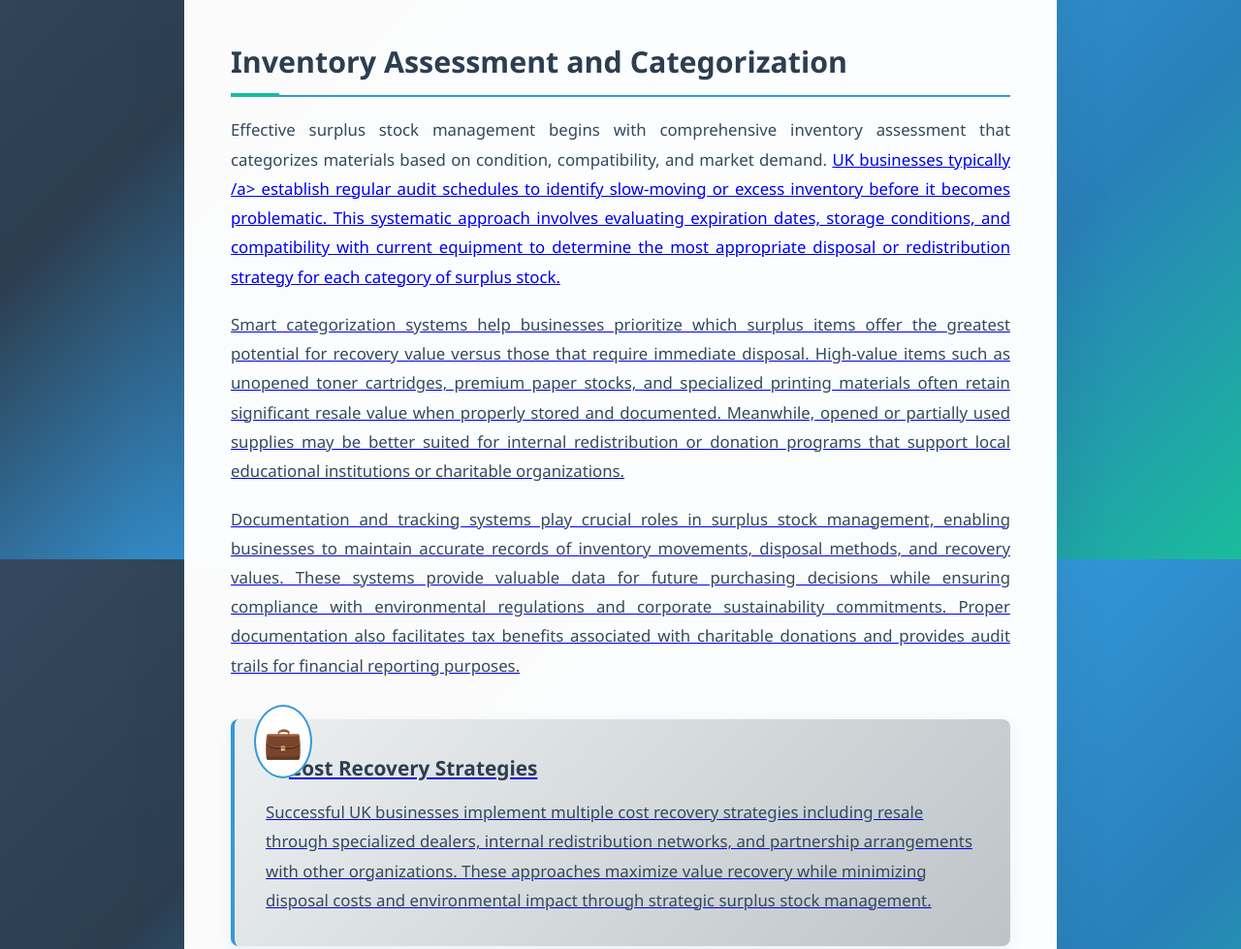
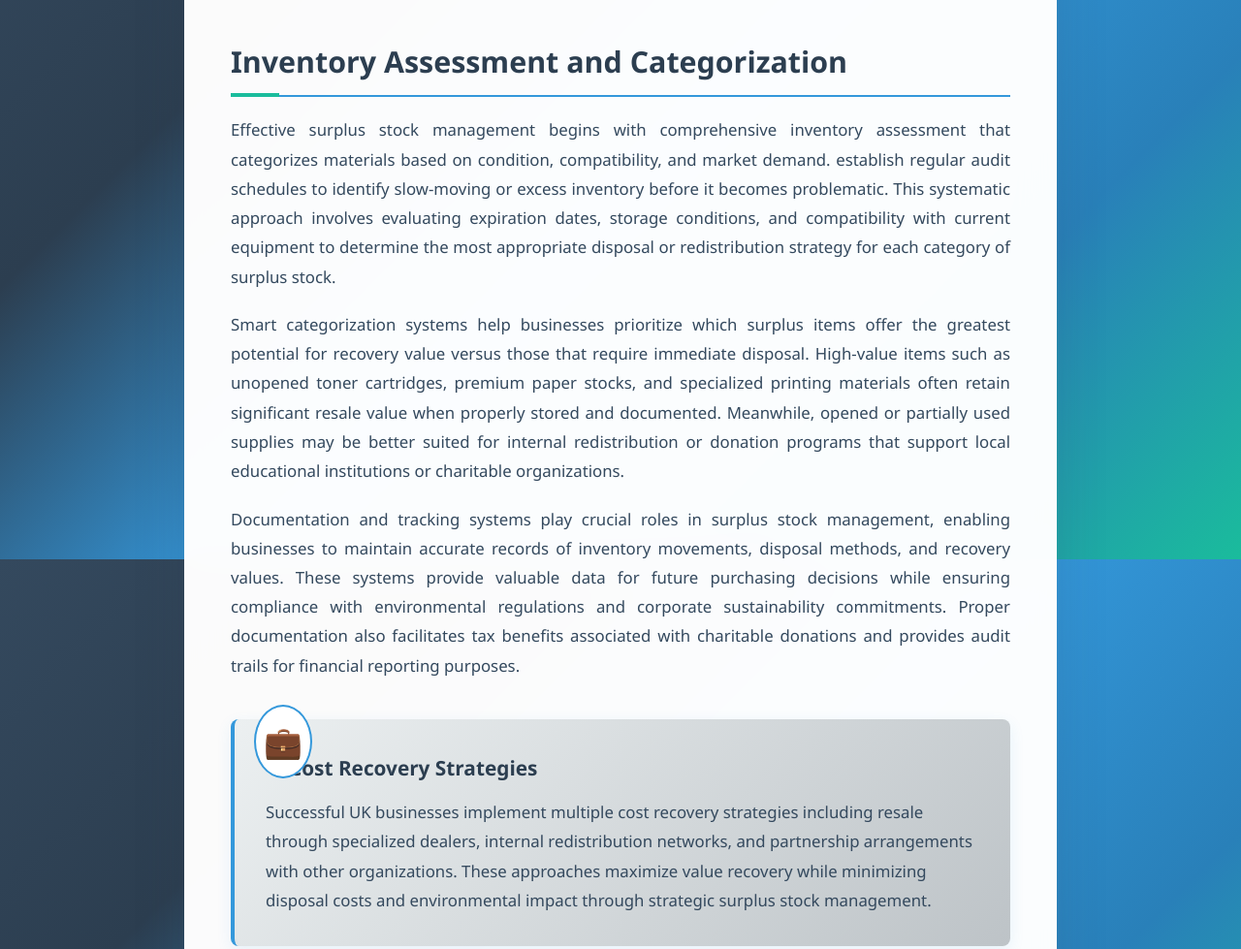
Before and after one commit to Baber534/sell-ink-cartridges, a plain HTML site: page index.html in a window 1280 px wide. Shown: the part 1023-2002 px from the top of the page at 97% size. Drawn offline with Linux system fonts and the light colour scheme.

Commit message:
Update index.html

```diff
--- a/index.html
+++ b/index.html
@@ -399,7 +399,7 @@ body::after {
 
     <section id="strategies" class="content-section">
       <h2>Inventory Assessment and Categorization</h2>
-      <p>Effective surplus stock management begins with comprehensive inventory assessment that categorizes materials based on condition, compatibility, and market demand. <a href="https://selltonerinuk.netlify.app/" lang="en">  UK businesses typically  /a> establish regular audit schedules to identify slow-moving or excess inventory before it becomes problematic. This systematic approach involves evaluating expiration dates, storage conditions, and compatibility with current equipment to determine the most appropriate disposal or redistribution strategy for each category of surplus stock.</p>
+      <p>Effective surplus stock management begins with comprehensive inventory assessment that categorizes materials based on condition, compatibility, and market demand. establish regular audit schedules to identify slow-moving or excess inventory before it becomes problematic. This systematic approach involves evaluating expiration dates, storage conditions, and compatibility with current equipment to determine the most appropriate disposal or redistribution strategy for each category of surplus stock.</p>
 
       <p>Smart categorization systems help businesses prioritize which surplus items offer the greatest potential for recovery value versus those that require immediate disposal. High-value items such as unopened toner cartridges, premium paper stocks, and specialized printing materials often retain significant resale value when properly stored and documented. Meanwhile, opened or partially used supplies may be better suited for internal redistribution or donation programs that support local educational institutions or charitable organizations.</p>
 
```
